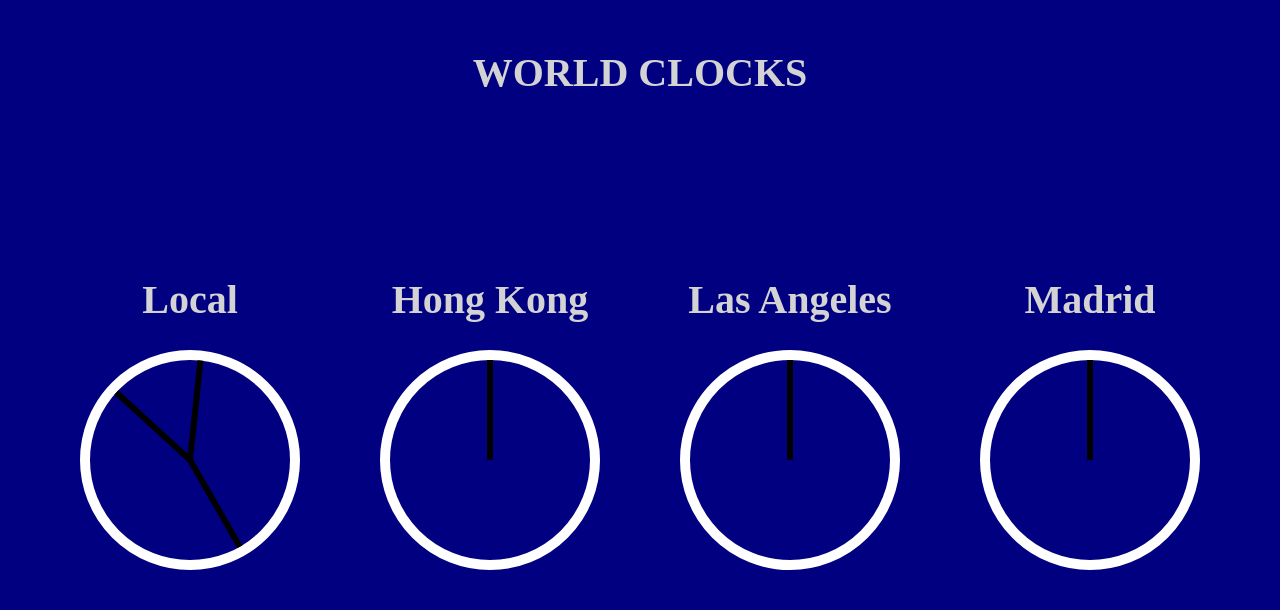
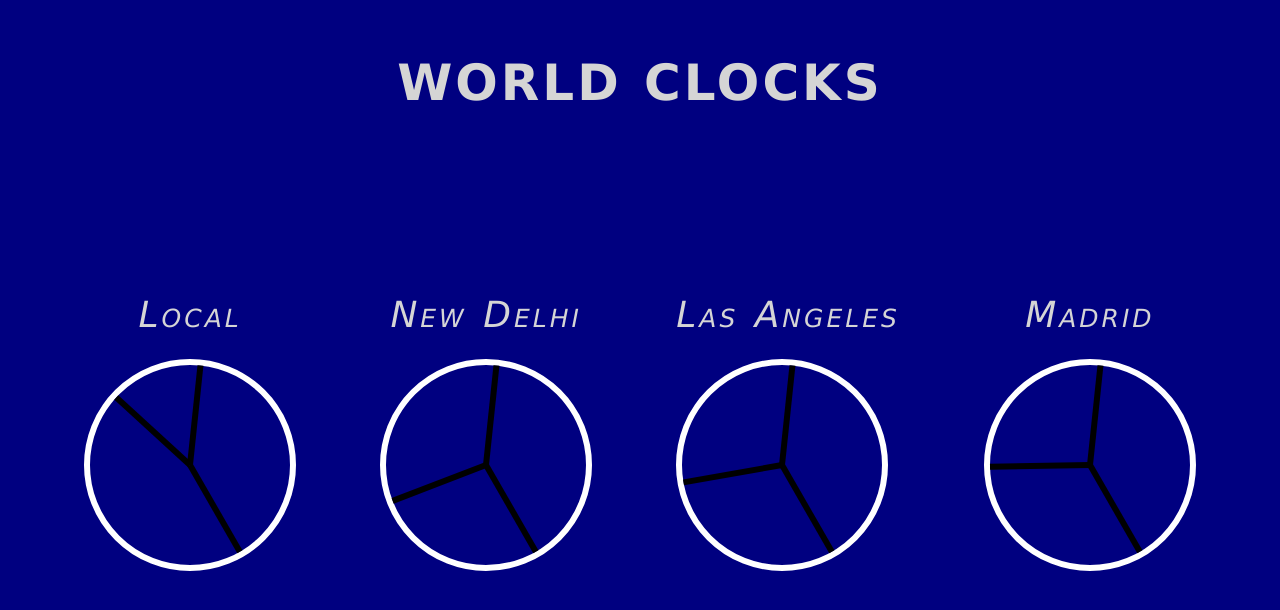
Before and after one commit to Evans-N/Javascript30For30, a plain HTML site: page World Clock/index.html in a window 1280 px wide. Shown: the part 104-714 px from the top of the page. Drawn offline with Linux system fonts and the light colour scheme.

Commit message:
Finished math and logic for the world clock functions.

```diff
--- a/World Clock/index.css
+++ b/World Clock/index.css
@@ -13,8 +13,34 @@ body{
     justify-content: space-evenly;
     font-size: 2rem;
 }
+
 h1{
     color: lightgrey;
+}
+
+.title{
+    font-family: Verdana, Geneva, sans-serif;
+    font-size: 50px;
+    letter-spacing: 3px;
+    word-spacing: 2px;
+    color: #d5d5d5;
+    font-weight: 700;
+    text-decoration: none solid rgb(255, 255, 255);
+    font-style: normal;
+    font-variant: normal;
+    text-transform: uppercase;
+}
+.clock-title{
+    font-family: Verdana, Geneva, sans-serif;
+    font-size: 36px;
+    letter-spacing: 3px;
+    word-spacing: 2px;
+    color: #d5d5d5;
+    font-weight: 400;
+    text-decoration: none solid rgb(255, 255, 255);
+    font-style: italic;
+    font-variant: small-caps;
+    text-transform: none;
 }
 .world-clocks{
     display: flex;
@@ -29,12 +55,12 @@ h1{
     transform: translateY(-3px);
 }
 .local-clock,
-.hong-kong-clock,
+.new-delhi-clock,
 .las-angeles-clock,
 .madrid-clock {
     width: 20rem;
     height: 20rem;
-    border: 10px solid white;
+    border: 6px solid white;
     border-radius: 50%;
 }
 .hand{
--- a/World Clock/index.html
+++ b/World Clock/index.html
@@ -3,16 +3,16 @@
 <head>
     <meta charset="UTF-8">
     <meta name="viewport" content="width=device-width, initial-scale=1.0">
-    <title>Document</title>
+    <title>World Clock</title>
     <link rel="stylesheet" href="./index.css">
     <script src='./index.js'></script>
 </head>
 <body>
-    <h1>WORLD CLOCKS</h1>
+    <h1 class='title'>WORLD CLOCKS</h1>
     <div class='world-clocks'>
 
         <div class='clock'>
-        <h1>Local</h1>
+        <h1 class='clock-title'>Local</h1>
             <div class='local-clock'>
                 <div class='clock-face'>
                     <div class='hand local-hour-hand'></div>
@@ -23,34 +23,34 @@
         </div>
 
         <div class='clock'>
-        <h1>Hong Kong</h1>
-            <div class='hong-kong-clock'>
+        <h1 class='clock-title'>New Delhi</h1>
+            <div class='new-delhi-clock'>
                 <div class='clock-face'>
-                    <div class='hand hour-hand'></div>
-                    <div class='hand minute-hand'></div>
-                    <div class='hand second-hand'></div>
+                    <div class='hand del-hour-hand'></div>
+                    <div class='hand del-minute-hand'></div>
+                    <div class='hand del-second-hand'></div>
                 </div>
             </div>
         </div>
 
         <div class='clock'>
-        <h1>Las Angeles</h1>
+        <h1 class='clock-title'>Las Angeles</h1>
             <div class='las-angeles-clock'>
                 <div class='clock-face'>
-                    <div class='hand hour-hand'></div>
-                    <div class='hand minute-hand'></div>
-                    <div class='hand second-hand'></div>
+                    <div class='hand la-hour-hand'></div>
+                    <div class='hand la-minute-hand'></div>
+                    <div class='hand la-second-hand'></div>
                 </div>
             </div>
         </div>
 
         <div class='clock'>
-        <h1>Madrid</h1>
+        <h1 class='clock-title'>Madrid</h1>
             <div class='madrid-clock'>
                 <div class='clock-face'>
-                    <div class='hand hour-hand'></div>
-                    <div class='hand minute-hand'></div>
-                    <div class='hand second-hand'></div>
+                    <div class='hand md-hour-hand'></div>
+                    <div class='hand md-minute-hand'></div>
+                    <div class='hand md-second-hand'></div>
                 </div>
             </div>
         </div>
--- a/World Clock/index.js
+++ b/World Clock/index.js
@@ -1,31 +1,57 @@
 
 function setDate() {
-    const secondHand = document.querySelector('.local-second-hand')
+    // Adding time in from JS.
     const now = new Date();
+
+    // setting the hand movement for the second hand of the clock face.
     const second = now.getSeconds();
     const secondHandMovement = ((second /60) * 360) + 90;
 
-
-
-    secondHand.style.transform = `rotate(${secondHandMovement}deg)`;
-
-    const minuteHand = document.querySelector('.local-minute-hand');
+    // setting the minute hand motions for the clock face.
     const minute = now.getMinutes();
     const minuteHandMovement = ((minute / 60) * 360) + ((second /60) * 6) + 90;
 
-    minuteHand.style.transform = `rotate(${minuteHandMovement}deg)`;
-
-    const hourHand = document.querySelector('.local-hour-hand');
+    // setting the hour hand movement for the clock face.
     const hour = now.getHours();
     const hourHandMovement = ((hour / 12) * 360) + ((minute / 60) * 30) + 90;
+
+    // setting up the logic to calculate time zone differences.
     const timeDifference = now.getTimezoneOffset() / 60;
     const gmt = (hour + timeDifference)
+    let delTime = checkHour(((gmt + 5) > 24) ? ((gmt + 5) - 24) : (gmt + 5));
+    let laTime = checkHour(((gmt + (24 - 8)) >= 24) ? ((gmt + (24 - 8)) - 24) : (gmt + (24 - 8)));
+    let mdTime = checkHour(((gmt + 1) > 24) ? ((gmt + 1) - 24) : (gmt + 1));
 
-    const hk = checkHour(((gmt + 8) > 24) ? ((gmt + 8) - 24) : (gmt + 8));
+    // This clock face will show local time based off of the running machines time zone.
+    const localSecondHand = document.querySelector('.local-second-hand');
+    const localMinuteHand = document.querySelector('.local-minute-hand');
+    const localHourHand = document.querySelector('.local-hour-hand');
+        localSecondHand.style.transform = `rotate(${secondHandMovement}deg)`;
+        localMinuteHand.style.transform = `rotate(${minuteHandMovement}deg)`;
+        localHourHand.style.transform = `rotate(${hourHandMovement}deg)`;
 
+    const delSecondHand = document.querySelector('.del-second-hand');
+    const delMinuteHand = document.querySelector('.del-minute-hand');
+    const delHourHand = document.querySelector('.del-hour-hand');
+        delSecondHand.style.transform = `rotate(${secondHandMovement}deg)`;
+        delMinuteHand.style.transform = `rotate(${minuteHandMovement}deg)`;
+        delHourHand.style.transform = `rotate(${delTime}deg)`;
 
+    const laSecondHand = document.querySelector('.la-second-hand');
+    const laMinuteHand = document.querySelector('.la-minute-hand');
+    const laHourHand = document.querySelector('.la-hour-hand');
+        laSecondHand.style.transform = `rotate(${secondHandMovement}deg)`;
+        laMinuteHand.style.transform = `rotate(${minuteHandMovement}deg)`;
+        laHourHand.style.transform = `rotate(${laTime}deg)`;
 
-    hourHand.style.transform = `rotate(${hourHandMovement}deg)`
+    const mdSecondHand = document.querySelector('.md-second-hand');
+    const mdMinuteHand = document.querySelector('.md-minute-hand');
+    const mdHourHand = document.querySelector('.md-hour-hand');
+        mdSecondHand.style.transform = `rotate(${secondHandMovement}deg)`;
+        mdMinuteHand.style.transform = `rotate(${minuteHandMovement}deg)`;
+        mdHourHand.style.transform = `rotate(${mdTime}deg)`;
+
+    setTimeout("GetTime()", 1000);
 };
 
 function getGMT(num){
```
